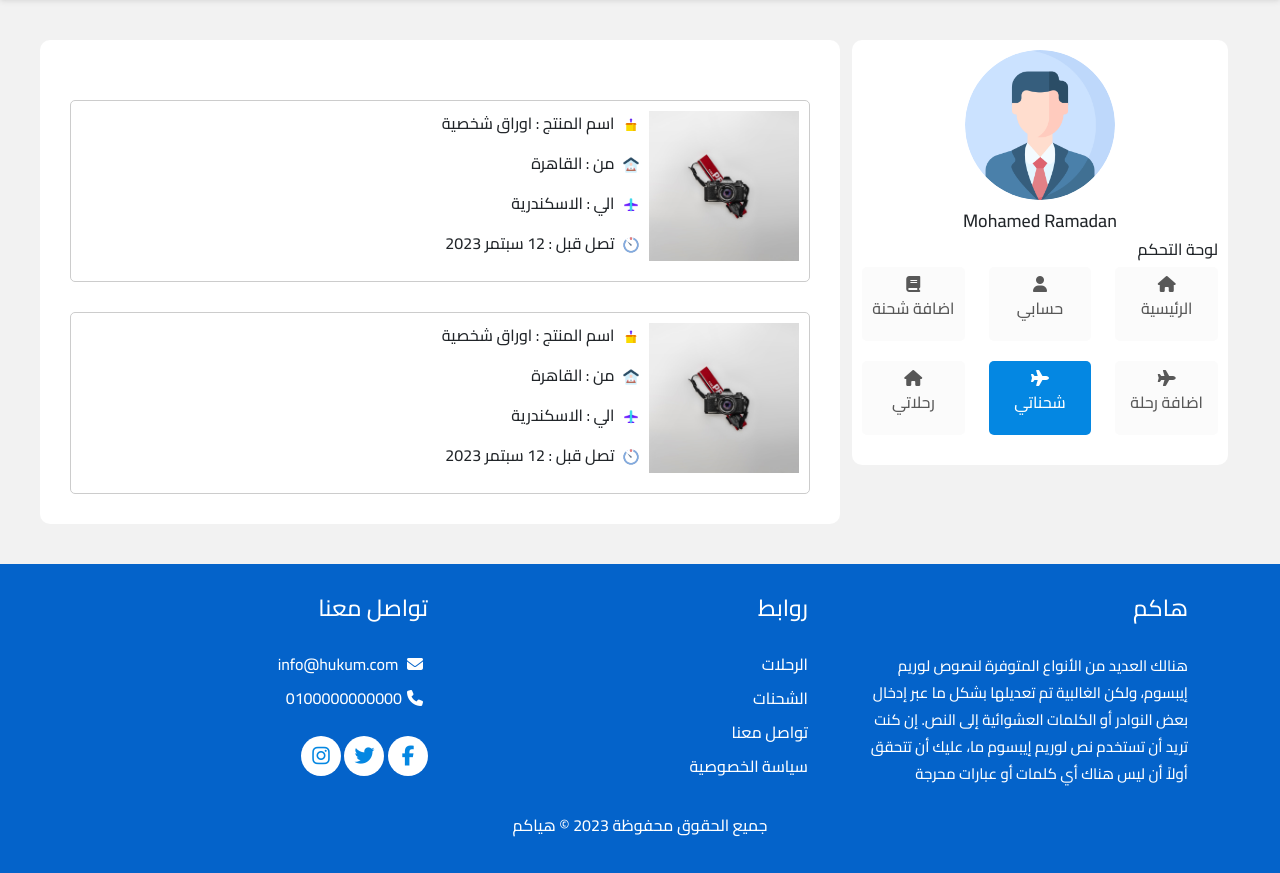
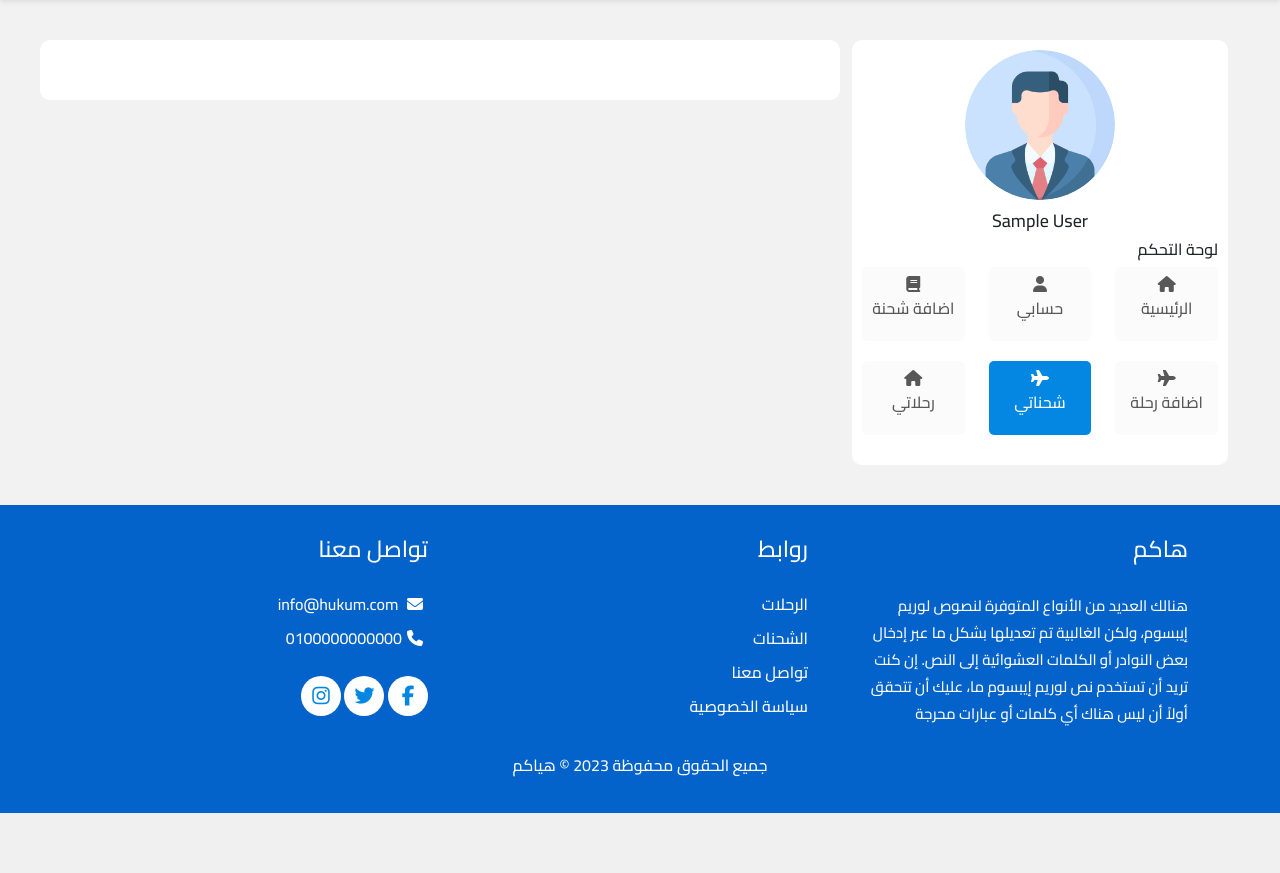
Before and after one commit to mohamedramadan29/hakum, a PHP site: page /all_product in a window 1280 px wide. Shown: the part 70-943 px from the top of the page. After the commit the page ends 883 px from the top, so only its background shows below. Run offline with PHP 8.4, Linux system fonts and the light colour scheme; the visitor is signed in with stand-in values (Sample User, id 1); tables that the repository leaves empty or names only in its code hold one stand-in row (values such as "Sample post"); some libraries are stand-ins or nearby versions.

Commit message:
new update

```diff
--- a/all_product.php
+++ b/all_product.php
@@ -2,6 +2,11 @@
 $page_title = ' هاكم  - جميع الشحنات  ';
 session_start();
 include 'init.php';
+if (isset($_SESSION['username'])) {
+} else {
+    header("Location:login");
+}
+
 ?>
 <div class="profile">
     <div class="container-fluid">
@@ -11,7 +16,7 @@
                     <div class="slide1">
                         <div class="personal_image">
                             <img src="uploads/profile.png" alt="">
-                            <h3> Mohamed Ramadan </h3>
+                            <h3> <?php echo $_SESSION['username'] ?> </h3>
                         </div>
                         <div class="control_setting">
                             <h6> لوحة التحكم </h6>
@@ -71,38 +76,31 @@
                         <div class="travel">
                             <div class="data">
                                 <div class="row">
+                                    <?php
+                                    $stmt = $connect->prepare("SELECT * FROM products WHERE user_name = ?");
+                                    $stmt->execute(array($_SESSION['username']));
+                                    $allproduct = $stmt->fetchall();
+                                    foreach ($allproduct as $product) {
+                                    ?>
                                         <div class="col-lg-12">
                                             <div class=" travel_data">
                                                 <div class="info">
                                                     <div class="product">
-                                                    <img src="uploads/product.jpg" alt="">
+                                                        <img src="website_uploads/<?php echo $product['pro_image'] ?>" alt="">
                                                     </div>
                                                     <div class="product_info">
-                                                    <p> <span> <img src="uploads/product_name.png" alt=""> اسم المنتج : </span> اوراق شخصية </p>
-                                                    <p> <span> <img src="uploads/from.png" alt=""> من : </span> القاهرة </p>
-                                                    <p> <span> <img src="uploads/airport.png" alt=""> الي : </span> الاسكندرية </p>
-                                                    <p> <span> <img src="uploads/timer.png" alt=""> تصل قبل : </span> 12 سبتمر 2023 </p>
+                                                        <p> <span> <img src="uploads/product_name.png" alt=""> اسم المنتج : </span> <?php echo $product['pro_name'] ?> </p>
+                                                        <p> <span> <img src="uploads/from.png" alt=""> من : </span> <?php echo $product['pro_from'] ?> </p>
+                                                        <p> <span> <img src="uploads/airport.png" alt=""> الي : </span> <?php echo $product['pro_to'] ?> </p>
+                                                        <p> <span> <img src="uploads/timer.png" alt=""> تصل قبل : </span> <?php echo $product['arrieve_at'] ?> </p>
                                                     </div>
                                                 </div>
 
                                             </div>
                                         </div>
-                                    <div class="col-lg-12">
-                                        <div class=" travel_data">
-                                            <div class="info">
-                                                <div class="product">
-                                                    <img src="uploads/product.jpg" alt="">
-                                                </div>
-                                                <div class="product_info">
-                                                    <p> <span> <img src="uploads/product_name.png" alt=""> اسم المنتج : </span> اوراق شخصية </p>
-                                                    <p> <span> <img src="uploads/from.png" alt=""> من : </span> القاهرة </p>
-                                                    <p> <span> <img src="uploads/airport.png" alt=""> الي : </span> الاسكندرية </p>
-                                                    <p> <span> <img src="uploads/timer.png" alt=""> تصل قبل : </span> 12 سبتمر 2023 </p>
-                                                </div>
-                                            </div>
-
-                                        </div>
-                                    </div>
+                                    <?php
+                                    }
+                                    ?>
                                 </div>
                             </div>
                         </div>
--- a/include/footer.php
+++ b/include/footer.php
@@ -44,9 +44,7 @@
 <script src='themes/js/jquery.min.js'></script>
 <script src="https://cdn.jsdelivr.net/npm/bootstrap@5.3.0-alpha1/dist/js/bootstrap.bundle.min.js" integrity="sha384-w76AqPfDkMBDXo30jS1Sgez6pr3x5MlQ1ZAGC+nuZB+EYdgRZgiwxhTBTkF7CXvN" crossorigin="anonymous"></script>
 <script src="https://kit.fontawesome.com/588e070751.js" crossorigin="anonymous"></script>
-<!-- for login design -->
-<!-- MDB -->
-<script type="text/javascript" src="https://cdnjs.cloudflare.com/ajax/libs/mdb-ui-kit/6.1.0/mdb.min.js"></script>
+
 <script src='themes/js/main.js'></script>
 </body>
 
--- a/products.php
+++ b/products.php
@@ -10,7 +10,8 @@
     <div class="container-fluid">
         <div class="travel_head">
             <h2> جميع الشحنات </h2>
-            <button class="btn btn-primary"> اضف شحنة جديدة <i class="fa fa-address-book"></i></button>
+            <a href="add_product" class="btn btn-primary">  اضف شحنة جديدة <i class="fa fa-address-book"></i> </a>
+
         </div>
         <div class="data">
             <form action="" method="post">
--- a/profile.php
+++ b/profile.php
@@ -4,7 +4,7 @@
 include 'init.php';
 if (isset($_SESSION['username'])) {
 } else {
-    header("Location:index");
+    header("Location:login");
 }
 
 $stmt = $connect->prepare("SELECT * FROM users WHERE name = ?");
--- a/themes/css/main.css
+++ b/themes/css/main.css
@@ -168,7 +168,9 @@
 
 
 .travel .data .info .product img {
+
     max-width: 150px;
+    max-height: 160px;
 }
 
 
--- a/travels.php
+++ b/travels.php
@@ -10,19 +10,19 @@
     <div class="container-fluid">
         <div class="travel_head">
             <h2> جميع الرحلات </h2>
-            <button class="btn btn-primary"> اضف رحلة جديدة <i class="fa fa-plane"></i></button>
+            <a href="add_travel" class="btn btn-primary"> اضف رحلة جديدة <i class="fa fa-plane"></i> </a>
         </div>
         <div class="data">
             <form action="" method="post">
                 <div class="row">
                     <div class="col-lg-3">
                         <div class="info">
-                        <span class="fa fa-home"></span><input type="text" class="form-control" placeholder="من مدينة | دولة ">
+                            <span class="fa fa-home"></span><input type="text" class="form-control" placeholder="من مدينة | دولة ">
                         </div>
                     </div>
                     <div class="col-lg-3">
                         <div class="info">
-                        <span class="fa fa-plane"></span><input type="text" class="form-control" placeholder="الي مدينة | دولة ">
+                            <span class="fa fa-plane"></span><input type="text" class="form-control" placeholder="الي مدينة | دولة ">
                         </div>
                     </div>
                     <div class="col-lg-3">
```
Also changed, not shown: add_product.php (+6 -1 lines), add_travel.php (+6 -1 lines), all_travel.php (+21 -16 lines), include/header.php (+5 -3 lines). Lines whose indentation alone changed are shown as unchanged.
